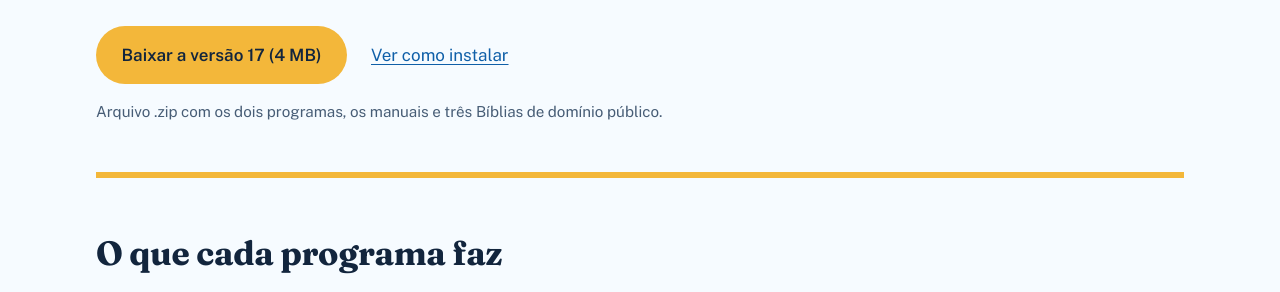
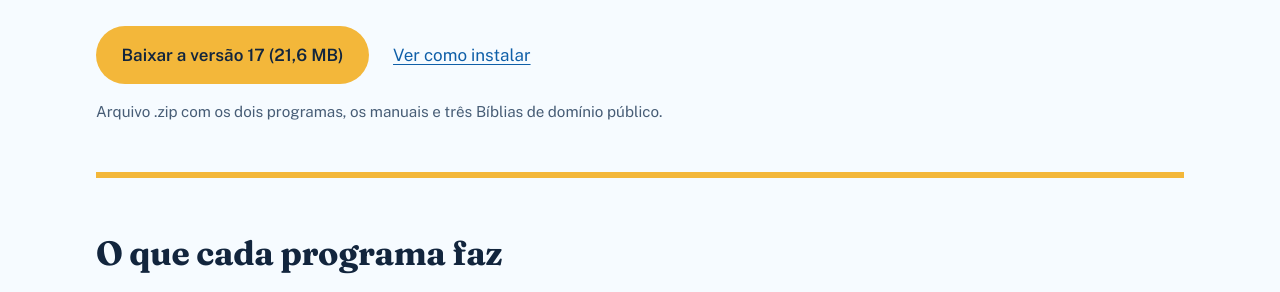
Before and after one commit to vhmarcas/novoamanha, a plain HTML site: page index.html in a window 1280 px wide. Shown: the part 782-1074 px from the top of the page. Drawn offline with nearby package versions, Linux system fonts and the light colour scheme.

Commit message:
Update index.html

```diff
--- a/index.html
+++ b/index.html
@@ -141,7 +141,7 @@ footer p { margin: 0; max-width: none; }
     <h1>Dois programas para a projeção do culto</h1>
     <p class="lead">O <strong>Helper</strong> cuida da tela do projetor e do Google Meet. O <strong>Versículos</strong> projeta a Bíblia. Funcionam no Windows 10 e 11, sem instalar nada e sem internet.</p>
     <div class="actions">
-      <a class="btn" href="NovoAmanha_v17.zip" download>Baixar a versão 17 (4 MB)</a>
+      <a class="btn" href="NovoAmanha_v17.zip" download>Baixar a versão 17 (21,6 MB)</a>
       <a href="#instalar">Ver como instalar</a>
     </div>
     <p class="meta">Arquivo .zip com os dois programas, os manuais e três Bíblias de domínio público.</p>
```
